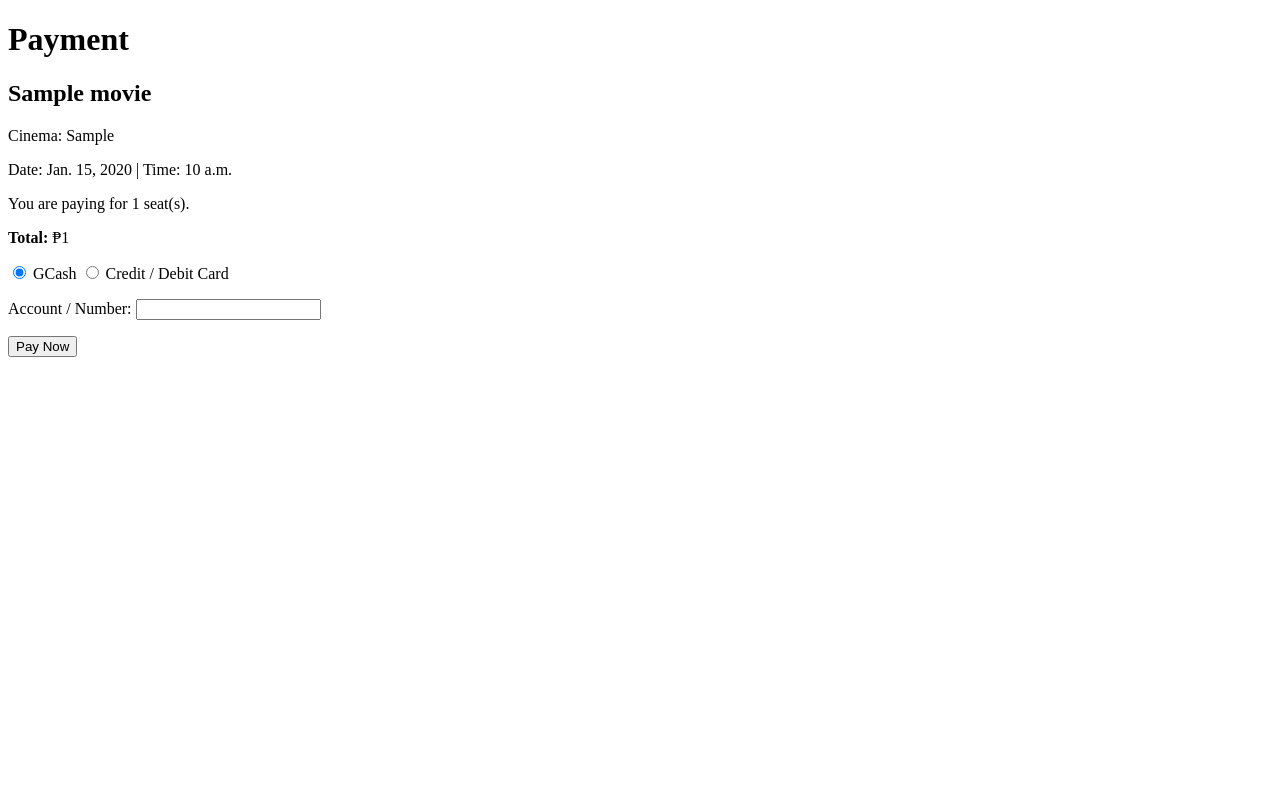
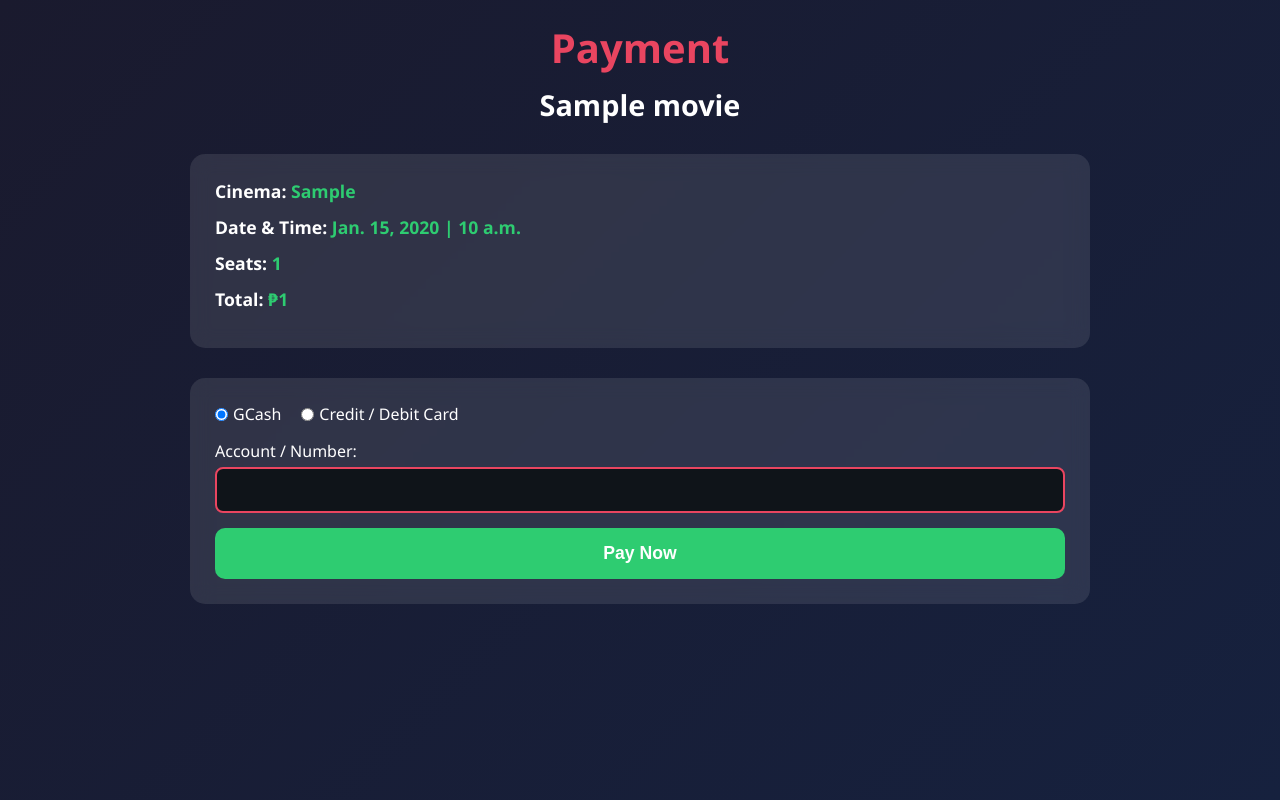
Before and after one commit to rogeliolargo/CSCI-112-Absolut-Cinema, a Django app: template booking/templates/booking/payment.html in a window 1280 px wide. Run offline with Django 5.2, Linux system fonts and the light colour scheme; tables that the repository leaves empty hold one stand-in row (values such as "Sample post"); the template is opened without the code that fills it: values that come from a table or form of the project are taken from there, most other values are stand-ins (such as "Sample title", 1, 10 or a date in 2020).

Commit message:
UI Payment Integration to Backend

```diff
--- a/booking/templates/booking/payment.html
+++ b/booking/templates/booking/payment.html
@@ -1,43 +1,105 @@
 {% load static %}
 
 <!DOCTYPE html>
-<html>
+<html lang="en">
 <head>
     <meta charset="UTF-8">
-    <title>Payment</title>
+    <meta name="viewport" content="width=device-width, initial-scale=1.0">
+    <title>Absolut Cinema – Payment</title>
+    <style>
+        * { margin:0; padding:0; box-sizing:border-box; }
+        body {
+            font-family: 'Segoe UI', sans-serif;
+            background: linear-gradient(135deg,#1a1a2e,#16213e);
+            color:#fff;
+            padding:20px;
+            min-height:100vh;
+        }
+        .container { max-width:900px; margin:0 auto; }
+        header { text-align:center; margin-bottom:30px; }
+        h1 { font-size:2.5em; color:#e94560; margin-bottom:10px; }
+        h2 { font-size:1.8em; margin-bottom:10px; color:#fff; }
+        .card {
+            background: rgba(255,255,255,0.1);
+            padding:25px;
+            border-radius:15px;
+            backdrop-filter: blur(10px);
+            margin-bottom:30px;
+        }
+        .info-row { margin-bottom:12px; font-size:1.1em; }
+        .info-row span { font-weight:600; color:#2ecc71; }
+        form {
+            display:flex;
+            flex-direction:column;
+            gap:15px;
+        }
+        label { font-size:1em; display:flex; flex-direction:column; }
+        input[type=text] {
+            padding:12px 15px;
+            border-radius:8px;
+            border:2px solid #e94560;
+            background:#0f1419;
+            color:#fff;
+            font-size:1em;
+            margin-top:5px;
+        }
+        input[type=text]:focus {
+            outline:none;
+            border-color:#2ecc71;
+            box-shadow:0 0 10px rgba(46,204,113,0.3);
+        }
+        .payment-methods { display:flex; gap:20px; }
+        .payment-methods label { flex-direction:row; align-items:center; gap:5px; font-size:1em; }
+        button {
+            padding:15px;
+            background:#2ecc71;
+            border:none;
+            border-radius:10px;
+            color:#fff;
+            font-size:1.1em;
+            font-weight:600;
+            cursor:pointer;
+            transition:all 0.3s ease;
+        }
+        button:hover {
+            background:#27ae60;
+            transform:translateY(-2px);
+            box-shadow:0 5px 15px rgba(46,204,113,0.4);
+        }
+    </style>
 </head>
 <body>
-    <h1>Payment</h1>
+<div class="container">
+    <header>
+        <h1>Payment</h1>
+        <h2>{{ showtime.movie.title }}</h2>
+    </header>
 
-    <h2>{{ showtime.movie.title }}</h2>
-    <p>Cinema: {{ showtime.venue }}</p>
-    <p>Date: {{ showtime.date }} | Time: {{ showtime.time }}</p>
+    <div class="card">
+        <div class="info-row"><strong>Cinema:</strong> <span>{{ showtime.venue }}</span></div>
+        <div class="info-row"><strong>Date & Time:</strong> <span>{{ showtime.date }} | {{ showtime.time }}</span></div>
+        <div class="info-row"><strong>Seats:</strong> <span>{{ reservations|length }}</span></div>
+        <div class="info-row"><strong>Total:</strong> <span>₱{{ total_amount }}</span></div>
+    </div>
 
-    <p>You are paying for {{ reservations|length }} seat(s).</p>
-    <p><strong>Total:</strong> ₱{{ total_amount }}</p>
+    <div class="card">
+        <form method="post">
+            {% csrf_token %}
 
-    <form method="post">
-        {% csrf_token %}
+            <div class="payment-methods">
+                <label><input type="radio" name="payment_method" value="gcash" checked> GCash</label>
+                <label><input type="radio" name="payment_method" value="card"> Credit / Debit Card</label>
+            </div>
 
-        <p>
-            <label>
-                <input type="radio" name="payment_method" value="gcash" checked>
-                GCash
-            </label>
-            <label>
-                <input type="radio" name="payment_method" value="card">
-                Credit / Debit Card
-            </label>
-        </p>
-
-        <p>
             <label>
                 Account / Number:
                 <input type="text" name="account_number" required>
             </label>
-        </p>
 
-        <button type="submit">Pay Now</button>
-    </form>
+            <button type="submit">Pay Now</button>
+        </form>
+    </div>
+
+</div>
 </body>
 </html>
```
